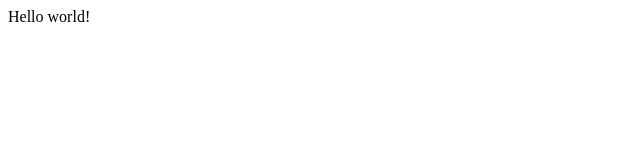
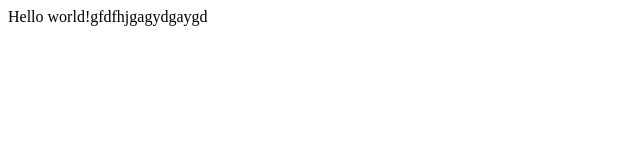
Before and after one commit to NguyenDung02/thuchanh.github.io, a plain HTML site: page index.html in a window 1280 px wide. Shown: the whole page, without its empty margins (0-640 px from the left). Drawn offline with Linux system fonts and the light colour scheme.

Commit message:
sua file index

```diff
--- a/index.html
+++ b/index.html
@@ -6,6 +6,6 @@
     <title>Document</title>
 </head>
 <body>
-    Hello world!
+    Hello world!gfdfhjgagydgaygd
 </body>
 </html>
```
